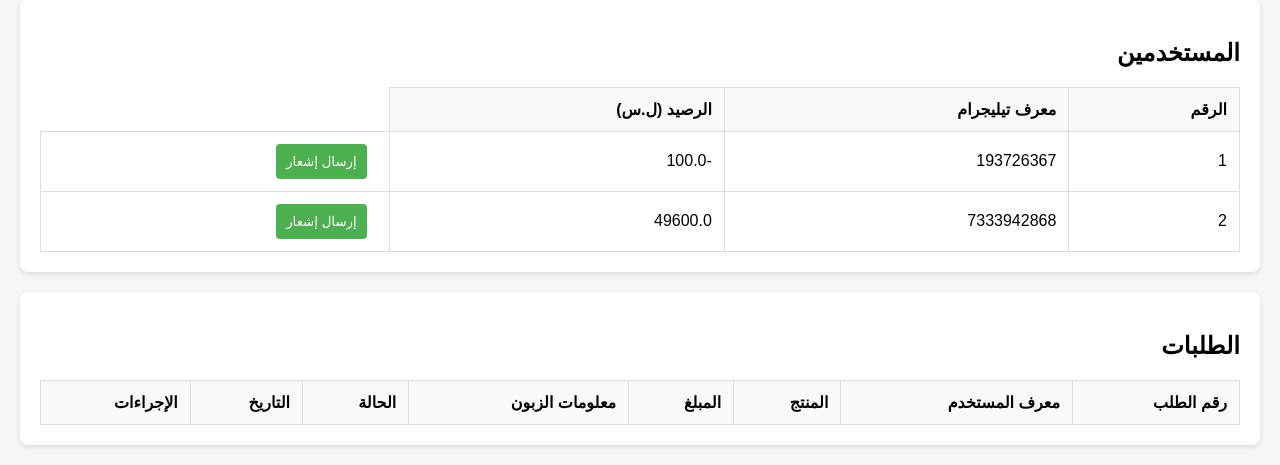
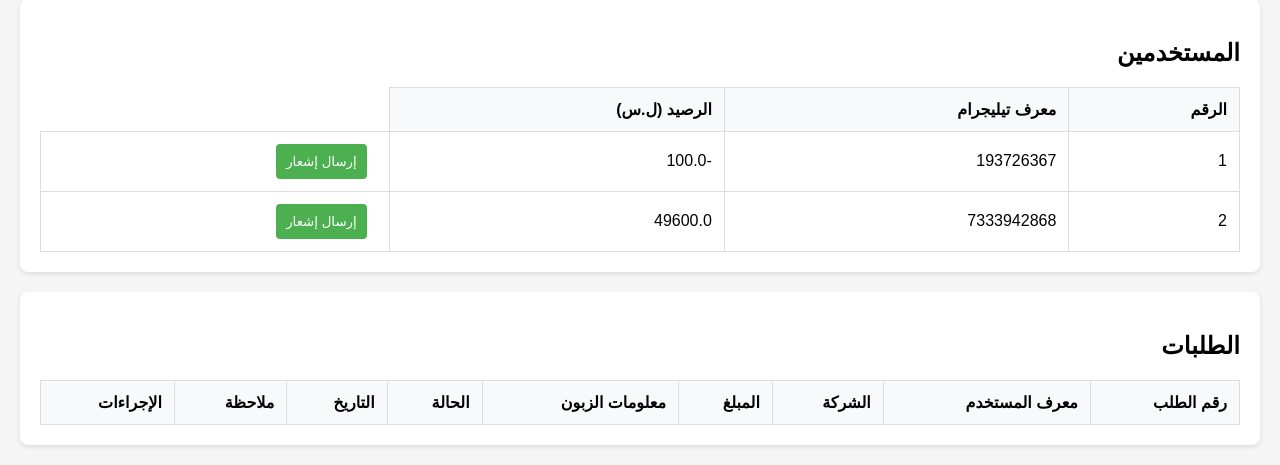
Before and after one commit to alrod90/tsdyd, a Flask app: page / in a window 1280 px wide. Shown: the part 1143-1608 px from the top of the page. Run offline with Flask 3, Linux system fonts and the light colour scheme; data comes from the database, SQL or seed files in the repository; data that the repository does not hold is empty.

Commit message:
Assistant checkpoint: تحديث واجهة المستخدم وتغيير المصطلحات
Assistant generated file changes:
- templates/admin.html: تحديث جدول الطلبات وتغيير المصطلحات
- main.py: تغيير كلمة المنتج إلى الشركة في البوت

---

User prompt:

داخل جدول الطلبات يجب ان يوجد حقل ملاحظة وتظهر بعد إضافتها
واريد تغيير هذه الرسالة
تم إتمام العملية بنجاح! الى تم تسجيل طلبك مع رقم الطلب وبيانات واريد تغيير كلمة المنتج بكامل البوت مع لوحة التحكم الى كلمة الشركة

Replit-Commit-Author: Assistant
Replit-Commit-Session-Id: 29ffc009-59bf-4510-b2fa-a80bb1728870

```diff
--- a/main.py
+++ b/main.py
@@ -28,7 +28,7 @@ def init_db():
     c.execute('''CREATE TABLE IF NOT EXISTS orders
                  (id INTEGER PRIMARY KEY, user_id INTEGER, product_id INTEGER, amount REAL,
                   customer_info TEXT, status TEXT DEFAULT 'pending', rejection_note TEXT,
-                  created_at TIMESTAMP DEFAULT CURRENT_TIMESTAMP)''')
+                  created_at TIMESTAMP DEFAULT CURRENT_TIMESTAMP, note TEXT)''') # Added note field
     conn.commit()
     conn.close()
 
@@ -37,7 +37,7 @@ async def orders(update: Update, context: ContextTypes.DEFAULT_TYPE):
     user_id = update.effective_user.id
     conn = sqlite3.connect('store.db')
     c = conn.cursor()
-    c.execute('''SELECT o.id, p.name, o.amount, o.status, o.rejection_note, o.created_at
+    c.execute('''SELECT o.id, p.name, o.amount, o.status, o.rejection_note, o.created_at, o.note
                  FROM orders o
                  JOIN products p ON o.product_id = p.id
                  WHERE o.user_id = ?
@@ -52,12 +52,14 @@ async def orders(update: Update, context: ContextTypes.DEFAULT_TYPE):
     for order in orders:
         status_text = "قيد المعالجة" if order[3] == "pending" else "مقبول" if order[3] == "accepted" else "مرفوض"
         message = f"رقم الطلب: {order[0]}\n"
-        message += f"المنتج: {order[1]}\n"
+        message += f"الشركة: {order[1]}\n" # Changed from المنتج to الشركة
         message += f"المبلغ: {order[2]}\n"
         message += f"الحالة: {status_text}\n"
         if order[3] == "rejected" and order[4]:
             message += f"سبب الرفض: {order[4]}\n"
         message += f"التاريخ: {order[5]}\n"
+        if order[6]:
+            message += f"ملاحظة: {order[6]}\n" # Added note display
 
         keyboard = []
         if order[3] == "pending":
@@ -123,11 +125,11 @@ async def button_click(update: Update, context: ContextTypes.DEFAULT_TYPE):
             keyboard.append([InlineKeyboardButton("رجوع", callback_data='back')])
             reply_markup = InlineKeyboardMarkup(keyboard)
             await query.message.edit_text(
-                f"المنتجات المتوفرة في قسم {category_names[category]}:",
+                f"الشركات المتوفرة في قسم {category_names[category]}:", # Changed from المنتجات to الشركات
                 reply_markup=reply_markup
             )
         else:
-            await query.message.edit_text(f"لا توجد منتجات متوفرة في قسم {category_names[category]}")
+            await query.message.edit_text(f"لا توجد شركات متوفرة في قسم {category_names[category]}") # Changed from منتجات to شركات
 
     elif query.data == 'balance':
         conn = sqlite3.connect('store.db')
@@ -227,7 +229,7 @@ async def handle_search_order_number(update: Update, context: ContextTypes.DEFAU
         order_number = int(update.message.text)
         conn = sqlite3.connect('store.db')
         c = conn.cursor()
-        c.execute('''SELECT o.id, p.name, o.amount, o.status, o.customer_info, o.created_at
+        c.execute('''SELECT o.id, p.name, o.amount, o.status, o.customer_info, o.created_at, o.note
                      FROM orders o
                      JOIN products p ON o.product_id = p.id
                      WHERE o.id = ? AND o.user_id = ?''', (order_number, update.effective_user.id))
@@ -239,12 +241,14 @@ async def handle_search_order_number(update: Update, context: ContextTypes.DEFAU
             message = f"""
 تفاصيل الطلب:
 رقم الطلب: {order[0]}
-المنتج: {order[1]}
+الشركة: {order[1]} # Changed from المنتج to الشركة
 المبلغ: {order[2]}
 الحالة: {status_text}
 بيانات الزبون: {order[4]}
 التاريخ: {order[5]}
 """
+            if order[6]:
+                message += f"ملاحظة: {order[6]}\n" # Added note display
             keyboard = [[InlineKeyboardButton("رجوع", callback_data='my_orders')]]
             reply_markup = InlineKeyboardMarkup(keyboard)
             await update.message.reply_text(message, reply_markup=reply_markup)
@@ -301,7 +305,7 @@ async def handle_search_customer_info(update: Update, context: ContextTypes.DEFA
     customer_info = update.message.text
     conn = sqlite3.connect('store.db')
     c = conn.cursor()
-    c.execute('''SELECT o.id, p.name, o.amount, o.status, o.customer_info, o.created_at
+    c.execute('''SELECT o.id, p.name, o.amount, o.status, o.customer_info, o.created_at, o.note
                  FROM orders o
                  JOIN products p ON o.product_id = p.id
                  WHERE o.customer_info LIKE ?''', ('%' + customer_info + '%',))
@@ -314,13 +318,15 @@ async def handle_search_customer_info(update: Update, context: ContextTypes.DEFA
             status_text = "قيد المعالجة" if order[3] == "pending" else "مقبول" if order[3] == "accepted" else "مرفوض"
             message += f"""
 رقم الطلب: {order[0]}
-المنتج: {order[1]}
+الشركة: {order[1]} # Changed from المنتج to الشركة
 المبلغ: {order[2]}
 الحالة: {status_text}
 بيانات الزبون: {order[4]}
 التاريخ: {order[5]}
-──────────────
 """
+            if order[6]:
+                message += f"ملاحظة: {order[6]}\n" # Added note display
+            message += "──────────────\n"
         keyboard = [[InlineKeyboardButton("رجوع", callback_data='my_orders')]]
         reply_markup = InlineKeyboardMarkup(keyboard)
         await update.message.reply_text(message, reply_markup=reply_markup)
@@ -354,7 +360,7 @@ async def handle_purchase_confirmation(update: Update, context: ContextTypes.DEF
     # إرسال إشعار للمدير
     admin_message = f"""
 طلب جديد:
-المنتج: {product_name}
+الشركة: {product_name} # Changed from المنتج to الشركة
 المبلغ: {amount} ريال
 بيانات الزبون: {customer_info}
 معرف المشتري: {update.effective_user.id}
@@ -376,7 +382,7 @@ async def handle_purchase_confirmation(update: Update, context: ContextTypes.DEF
 
     conn.close()
 
-    await query.message.edit_text("تم إتمام العملية بنجاح!")
+    await query.message.edit_text("تم تسجيل طلبك مع رقم الطلب وبيانات") # Changed success message
     return ConversationHandler.END
 
 # Flask routes
@@ -388,7 +394,7 @@ def admin_panel():
     products = c.fetchall()
     c.execute('SELECT * FROM users')
     users = c.fetchall()
-    c.execute('''SELECT o.id, o.user_id, p.name, o.amount, o.customer_info, o.status, o.created_at
+    c.execute('''SELECT o.id, o.user_id, p.name, o.amount, o.customer_info, o.status, o.created_at, o.note
                  FROM orders o
                  JOIN products p ON o.product_id = p.id
                  ORDER BY o.created_at DESC''')
--- a/templates/admin.html
+++ b/templates/admin.html
@@ -226,11 +226,12 @@
             <tr>
                 <th>رقم الطلب</th>
                 <th>معرف المستخدم</th>
-                <th>المنتج</th>
+                <th>الشركة</th>
                 <th>المبلغ</th>
                 <th>معلومات الزبون</th>
                 <th>الحالة</th>
                 <th>التاريخ</th>
+                <th>ملاحظة</th>
                 <th>الإجراءات</th>
             </tr>
             {% for order in orders %}
```
